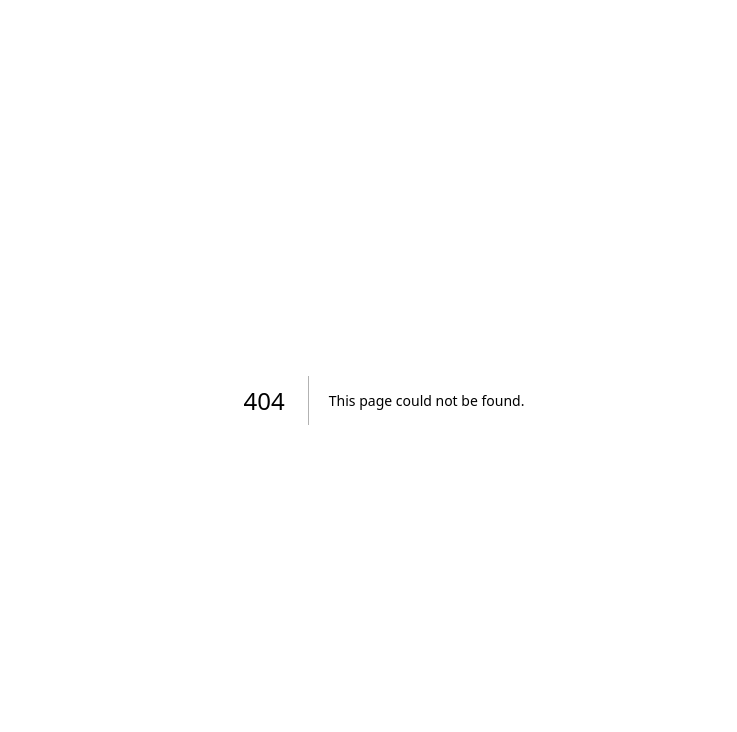
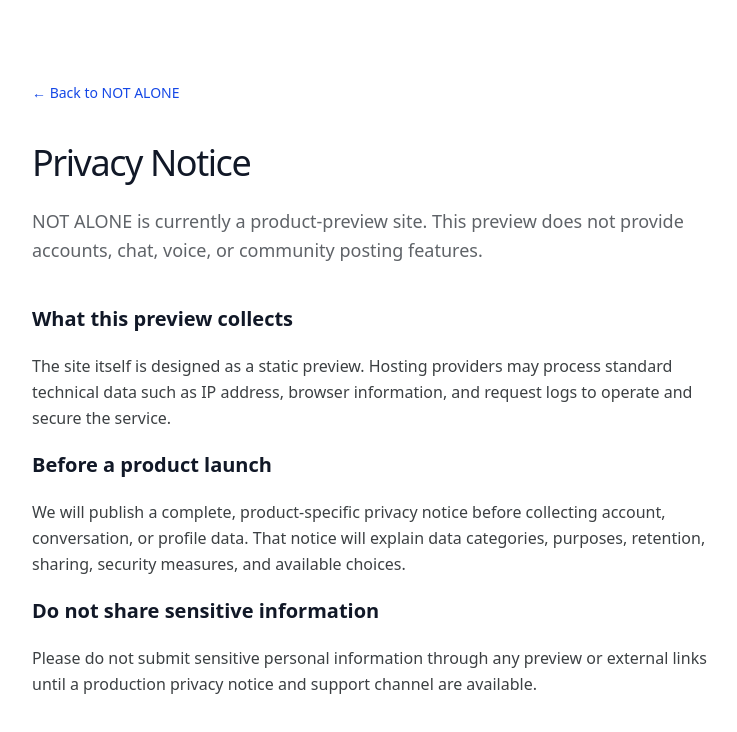
Before and after one commit to cokedkitkat/notalone_new, a Next.js app: page /privacy in a window 1280 px wide. Before the commit this address had no page. Shown: the top 732 px of the page, without its empty margins (256-993 px from the left). Built offline with nearby package versions, Linux system fonts and the light colour scheme.

Commit message:
Add transparent privacy notice

```diff
--- /dev/null
+++ b/app/privacy/page.tsx
@@ -0,0 +1,23 @@
+import Link from "next/link";
+
+export const metadata = { title: "Privacy Notice | NOT ALONE" };
+
+export default function PrivacyPage() {
+  return (
+    <main className="mx-auto min-h-screen max-w-3xl px-6 py-20 text-[#111827] sm:px-8">
+      <Link href="/" className="text-sm font-medium text-blue-700 hover:underline">← Back to NOT ALONE</Link>
+      <h1 className="antigravity-headline mt-10 text-4xl">Privacy Notice</h1>
+      <p className="mt-6 text-lg leading-relaxed text-[#5f6368]">
+        NOT ALONE is currently a product-preview site. This preview does not provide accounts, chat, voice, or community posting features.
+      </p>
+      <section className="mt-10 space-y-5 leading-relaxed text-[#3c4043]">
+        <h2 className="text-xl font-semibold text-[#111827]">What this preview collects</h2>
+        <p>The site itself is designed as a static preview. Hosting providers may process standard technical data such as IP address, browser information, and request logs to operate and secure the service.</p>
+        <h2 className="text-xl font-semibold text-[#111827]">Before a product launch</h2>
+        <p>We will publish a complete, product-specific privacy notice before collecting account, conversation, or profile data. That notice will explain data categories, purposes, retention, sharing, security measures, and available choices.</p>
+        <h2 className="text-xl font-semibold text-[#111827]">Do not share sensitive information</h2>
+        <p>Please do not submit sensitive personal information through any preview or external links until a production privacy notice and support channel are available.</p>
+      </section>
+    </main>
+  );
+}
```
